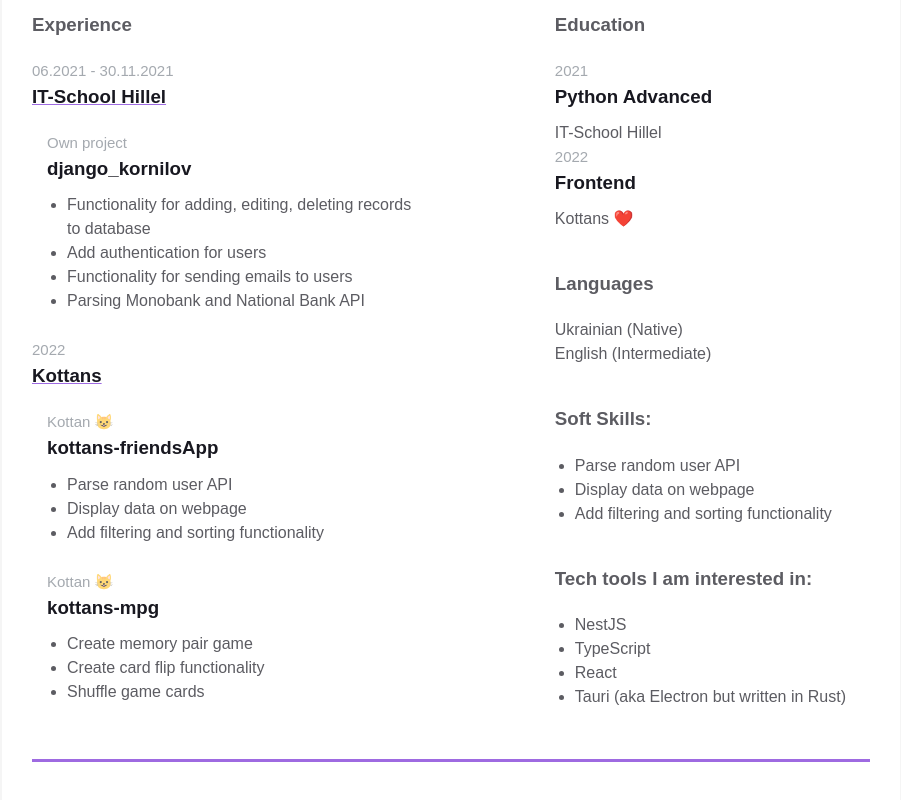
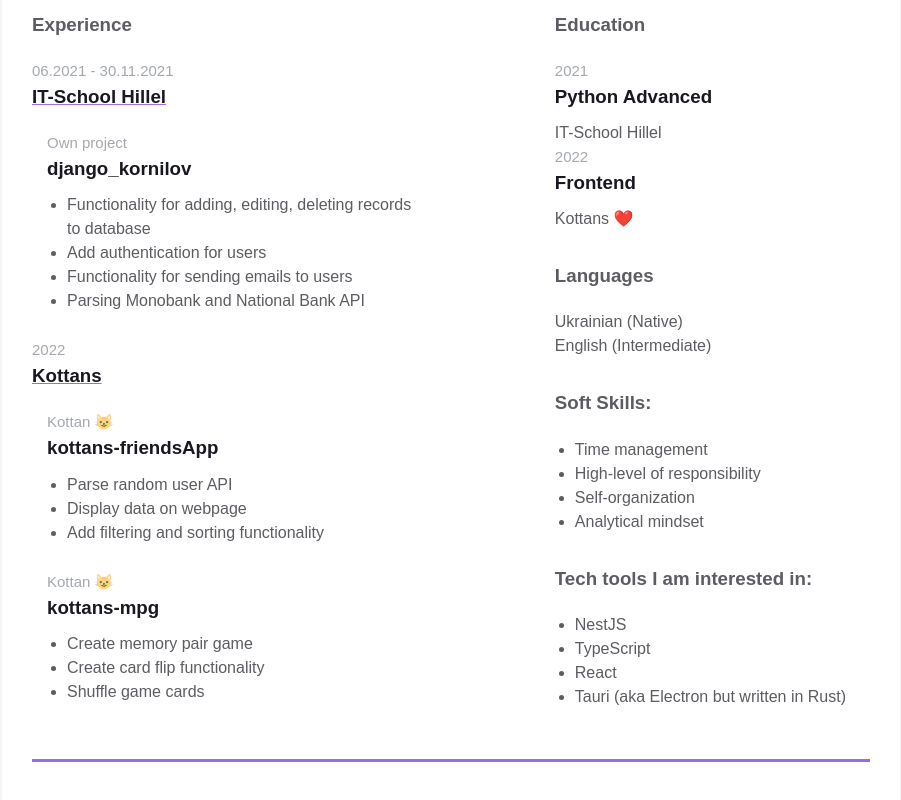
Before and after one commit to zhenyakornilov/homepage, a plain HTML site: page index.html in a window 1280 px wide. Shown: the part 605-1405 px from the top of the page, without its empty margins (189-1090 px from the left). Drawn offline with Linux system fonts and the light colour scheme.

Commit message:
Update soft skills part

```diff
--- a/index.html
+++ b/index.html
@@ -165,9 +165,10 @@
               <div class="additional-info__soft-skills">
                 <h3 class="additional-info__soft-skills-header">Soft Skills:</h3>
                 <ul class="additional-info__soft-skills-list">
-                  <li>Parse random user API</li>
-                  <li>Display data on webpage</li>
-                  <li>Add filtering and sorting functionality</li>
+                  <li>Time management</li>
+                  <li>High-level of responsibility</li>
+                  <li>Self-organization</li>
+                  <li>Analytical mindset</li>
                 </ul>
               </div>
               <div class="additional-info__tech-interests">
```
